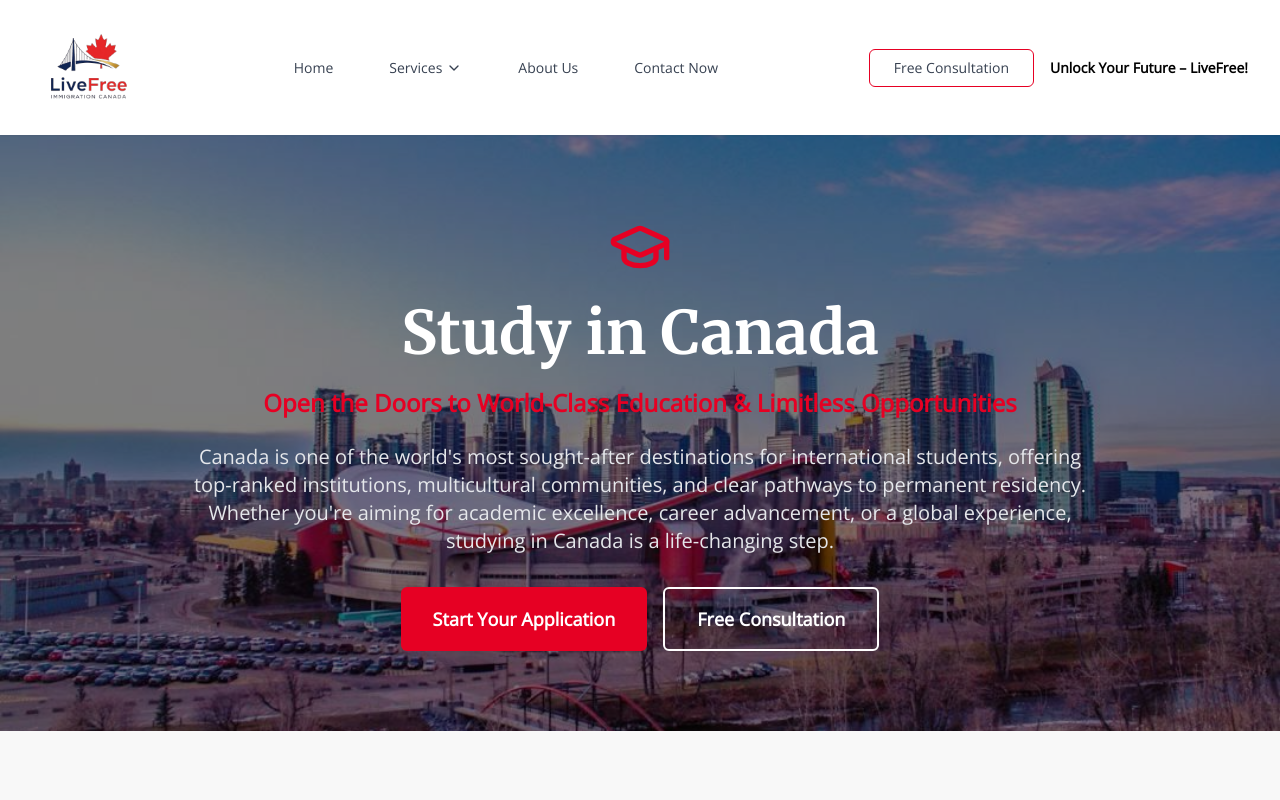
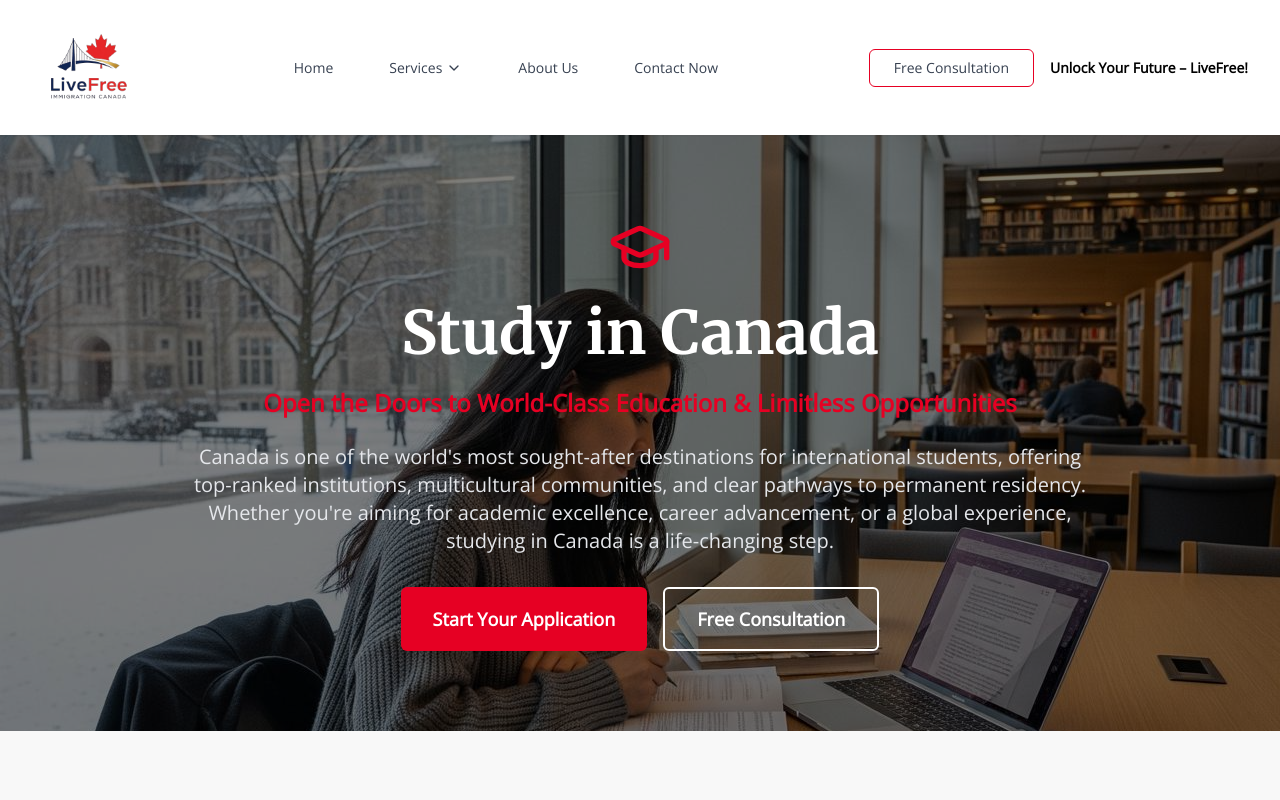
Before and after one commit to livefree-coder/Latest-LiveFree-, a React (Vite) app: page /study-in-canada in a window 1280 px wide. Shown: the top 800 px of the page. Built offline with nearby package versions, Linux system fonts and the light colour scheme.

Commit message:
Updated StudyInCanadaPage.tsx

```diff
--- a/src/pages/StudyInCanadaPage.tsx
+++ b/src/pages/StudyInCanadaPage.tsx
@@ -48,7 +48,7 @@ const StudyInCanadaPage: React.FC = () => {
     <div className="min-h-screen bg-white">
       {/* Hero Section */}
       <section id="services-section" className="relative bg-slate-800 py-20">
-        <div className="absolute inset-0 bg-cover bg-center" style={{ backgroundImage: "url('/WhatsApp Image 2025-09-10 at 13.22.38 copy.jpeg')" }}></div>
+        <div className="absolute inset-0 bg-cover bg-center" style={{ backgroundImage: "url('/WhatsApp Image 2025-09-10 at 13.22.46.jpeg')" }}></div>
         <div className="absolute inset-0 bg-black bg-opacity-50"></div>
         <div className="relative max-w-7xl mx-auto px-4 sm:px-6 lg:px-8">
           <div className="text-center">
```
